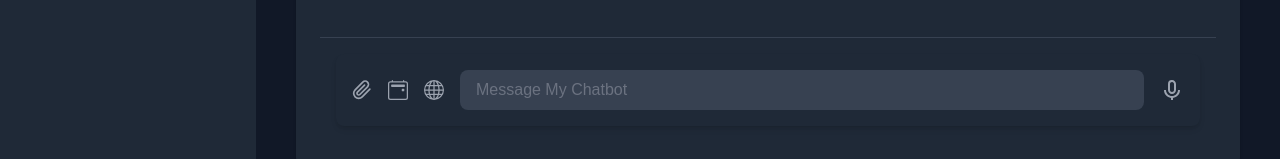
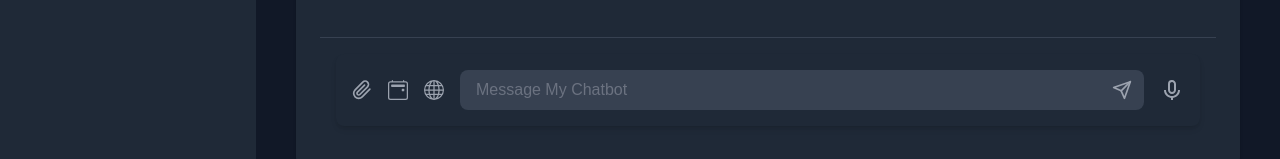
Before and after one commit to shabar-shab/Chatbot, a Next.js app: page / in a window 1280 px wide. Shown: the part 598-757 px from the top of the page. Built offline with nearby package versions, Linux system fonts and the light colour scheme.

Commit message:
Send Icon

```diff
--- a/src/components/ChatInput/index.js
+++ b/src/components/ChatInput/index.js
@@ -1,5 +1,5 @@
 import React from "react";
-import { FiPaperclip } from "react-icons/fi"; // Attachment Icon
+import { FiPaperclip, FiSend } from "react-icons/fi"; // Attachment and Send Icons
 import { BsCalendar2Event, BsGlobe } from "react-icons/bs"; // Calendar and Globe Icons
 import { BiMicrophone } from "react-icons/bi"; // Microphone Icon
 
@@ -18,11 +18,16 @@ const ChatInput = () => {
         <BsGlobe className="text-gray-400 hover:text-gray-200 w-5 h-5" />
       </button>
 
-      <input
-        type="text"
-        placeholder="Message My Chatbot"
-        className="flex-1 bg-gray-700 text-gray-300 placeholder-gray-500 rounded-lg px-4 py-2 outline-none focus:ring-2 focus:ring-blue-500"
-      />
+      <div className="relative flex-1">
+        <input
+          type="text"
+          placeholder="Message My Chatbot"
+          className="w-full bg-gray-700 text-gray-300 placeholder-gray-500 rounded-lg px-4 py-2 pr-10 outline-none focus:ring-2 focus:ring-blue-500"
+        />
+        <button className="absolute right-3 top-1/2 transform -translate-y-1/2">
+          <FiSend className="text-gray-400 hover:text-gray-200 w-5 h-5" />
+        </button>
+      </div>
 
       <button className="ml-4">
         <BiMicrophone className="text-gray-400 hover:text-gray-200 w-6 h-6" />
```
